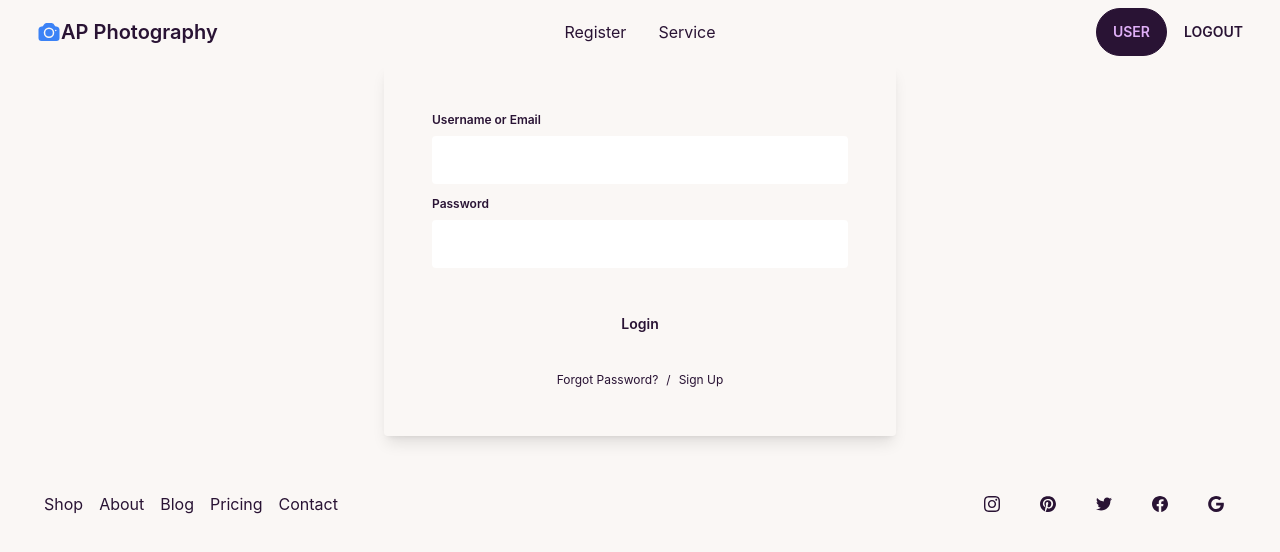
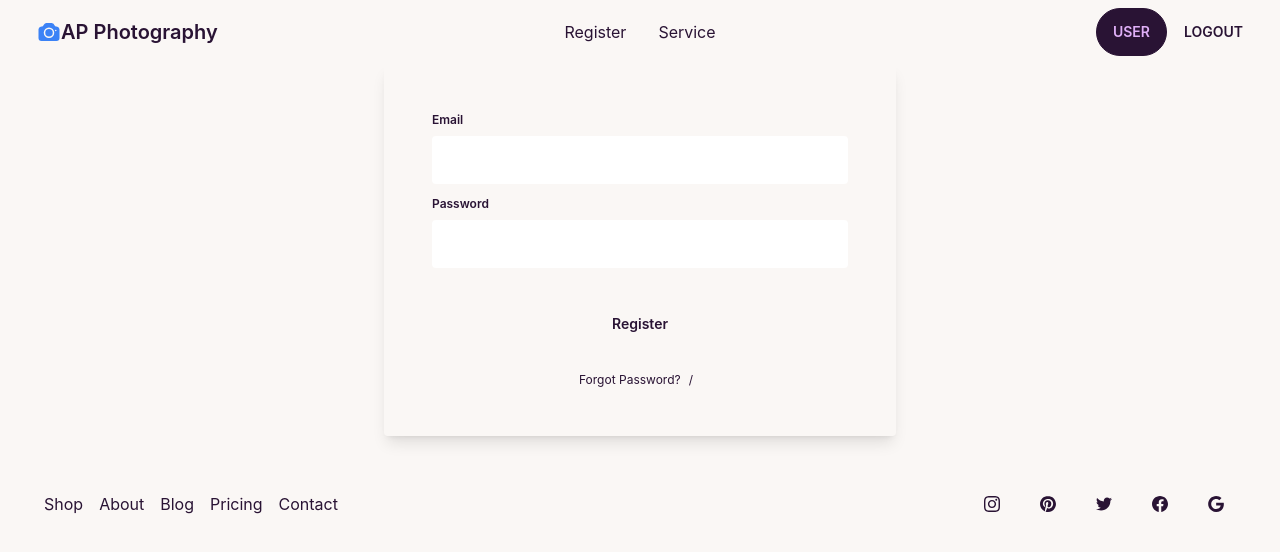
Before and after one commit to leoarafat/worldwide-photography-client, a React (Create React App) app: page /register in a window 1280 px wide. Shown: the top 552 px of the page. Built offline with nearby package versions, Linux system fonts and the light colour scheme.

Commit message:
implement firebase register

```diff
--- a/src/components/AuthProvider/AuthContext.js
+++ b/src/components/AuthProvider/AuthContext.js
@@ -1,6 +1,6 @@
 import React, { createContext, useState } from "react";
 import { app } from "../../firebase";
-import { getAuth } from "firebase/auth";
+import { createUserWithEmailAndPassword, getAuth } from "firebase/auth";
 const auth = getAuth(app);
 export const userContext = createContext();
 
@@ -8,8 +8,13 @@ const AuthContext = ({ children }) => {
   const [user, setUser] = useState("");
   const [loading, setLoading] = useState(false);
 
+  const userRegister = (email, password) => {
+    return createUserWithEmailAndPassword(auth, email, password)
+  }
+
   const userInfo = {
     user,
+    userRegister,
   };
   return (
     <userContext.Provider value={userInfo}>{children}</userContext.Provider>
--- a/src/components/pages/Login/Login.js
+++ b/src/components/pages/Login/Login.js
@@ -7,14 +7,14 @@ const Login = () => {
 	<h1 className="text-2xl font-bold text-center">Login</h1>
 	<form novalidate="" action="" className="space-y-6 ng-untouched ng-pristine ng-valid">
 		<div className="space-y-1 text-sm">
-			<label for="username" className="block dark:text-gray-400">Username</label>
-			<input type="text" name="username" id="username" placeholder="Username" className="w-full px-4 py-3 rounded-md dark:border-gray-700 dark:bg-gray-900 dark:text-gray-100 focus:dark:border-violet-400" />
+			<label for="username" className="block dark:text-gray-400">Email</label>
+			<input type="text" name="email" id="username" placeholder="Username" className="w-full px-4 py-3 rounded-md dark:border-gray-700 dark:bg-gray-900 dark:text-gray-100 focus:dark:border-violet-400" />
 		</div>
 		<div className="space-y-1 text-sm">
 			<label for="password" className="block dark:text-gray-400">Password</label>
 			<input type="password" name="password" id="password" placeholder="Password" className="w-full px-4 py-3 rounded-md dark:border-gray-700 dark:bg-gray-900 dark:text-gray-100 focus:dark:border-violet-400" />
 			<div className="flex justify-end text-xs dark:text-gray-400">
-				<a rel="noopener noreferrer" href="#">Forgot Password?</a>
+				<Link to="/">Forgot Password?</Link>
 			</div>
 		</div>
 		<button className="block w-full p-3 text-center rounded-sm dark:text-gray-900 dark:bg-violet-400">Sign in</button>
--- a/src/components/pages/Register/Register.js
+++ b/src/components/pages/Register/Register.js
@@ -1,19 +1,64 @@
-import React from 'react';
-import { Link } from 'react-router-dom';
+import React, { useContext, useState } from "react";
+import { Link } from "react-router-dom";
+import { userContext } from "../../AuthProvider/AuthContext";
 
 const Register = () => {
+  const [error, seterror] = useState("");
+  const [success, setSuccess] = useState(false);
+  const { userRegister } = useContext(userContext);
+
+  const handleRegister = (e) => {
+    e.preventDefault();
+    const form = e.target;
+    const email = form.email.value;
+    const password = form.password.value;
+    userRegister(email, password)
+      .then((res) => {
+        const user = res.user;
+        console.log(user);
+      })
+      .catch((err) => {
+        console.log(err);
+      });
+  };
+
   return (
     <div className="flex items-center justify-center text-center dark:bg-gray-900 dark:text-gray-100">
-	<form novalidate="" action="" className="flex flex-col w-full max-w-lg p-12 rounded shadow-lg dark:text-gray-100 ng-untouched ng-pristine ng-valid">
-		<label for="username" className="self-start text-xs font-semibold">Username or Email</label>
-		<input id="username" type="text" className="flex items-center h-12 px-4 mt-2 rounded focus:outline-none focus:ring-2 dark:text-gray-900 focus:dark:border-violet-400 focus:ring-violet-400" />
-		<label for="password" className="self-start mt-3 text-xs font-semibold">Password</label>
-		<input id="password" type="password" className="flex items-center h-12 px-4 mt-2 rounded focus:outline-none focus:ring-2 dark:text-gray-900 focus:dark:border-violet-400 focus:ring-violet-400" />
-		<button type="submit" className="flex items-center justify-center h-12 px-6 mt-8 text-sm font-semibold rounded dark:bg-violet-400 dark:text-gray-900">Login</button>
+      <form
+        onSubmit={handleRegister}
+        action=""
+        className="flex flex-col w-full max-w-lg p-12 rounded shadow-lg dark:text-gray-100 ng-untouched ng-pristine ng-valid"
+      >
+        <label for="username" className="self-start text-xs font-semibold">
+          Email
+        </label>
+        <input
+          id="username"
+          name="email"
+          type="text"
+          className="flex items-center h-12 px-4 mt-2 rounded focus:outline-none focus:ring-2 dark:text-gray-900 focus:dark:border-violet-400 focus:ring-violet-400"
+        />
+        <label for="password" className="self-start mt-3 text-xs font-semibold">
+          Password
+        </label>
+        <input
+          id="password"
+          type="password"
+          name="password"
+          className="flex items-center h-12 px-4 mt-2 rounded focus:outline-none focus:ring-2 dark:text-gray-900 focus:dark:border-violet-400 focus:ring-violet-400"
+        />
+        <button
+          type="submit"
+          className="flex items-center justify-center h-12 px-6 mt-8 text-sm font-semibold rounded dark:bg-violet-400 dark:text-gray-900"
+        >
+          Register
+        </button>
         <div className="flex justify-center mt-6 space-x-2 text-xs">
-			<Link rel="noopener noreferrer" href="#" className="dark:text-gray-400">Forgot Password?</Link>
+          <Link to="/" className="dark:text-gray-400">
+            Forgot Password?
+          </Link>
           <span className="dark:text-gray-400">/</span>
-			<Link rel="noopener noreferrer" href="#" className="dark:text-gray-400">Sign Up</Link>
+          <Link to="/" className="dark:text-gray-400"></Link>
         </div>
       </form>
     </div>
```
Lines whose indentation alone changed are shown as unchanged.
